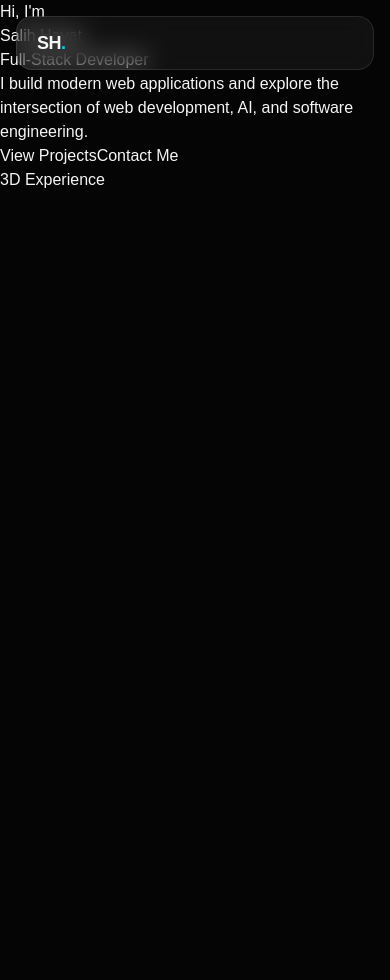
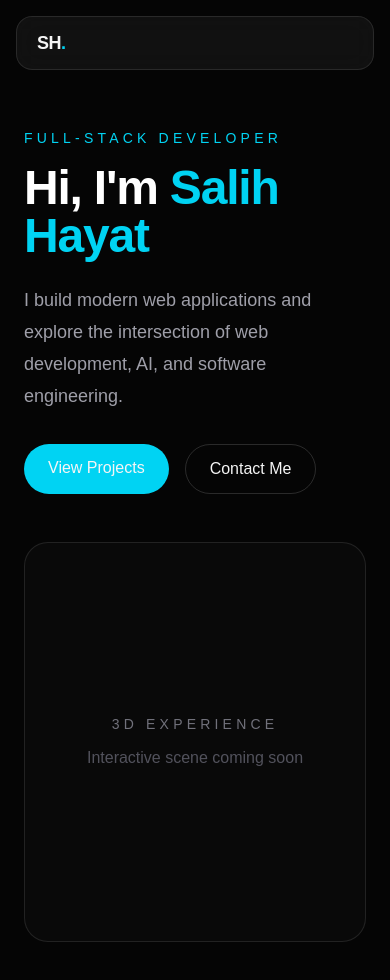
Before and after one commit to salih-x-tech/portfolio-v2, a Next.js app: page / in a window 390 px wide. Shown: the top 980 px of the page. Before the commit the page ends 844 px from the top, so only its background shows below. Built offline with nearby package versions, Linux system fonts and the light colour scheme.

Commit message:
feat: build responsive hero layout

```diff
--- a/components/sections/Hero.tsx
+++ b/components/sections/Hero.tsx
@@ -1,26 +1,58 @@
 export default function Hero() {
   return (
-    <section id="hero">
-      <div>
-        <p>Hi, I'm</p>
+    <section
+      id="hero"
+      className="relative min-h-screen overflow-hidden px-6 pt-32 pb-16"
+    >
+      <div className="mx-auto grid min-h-[calc(100vh-8rem)] max-w-6xl items-center gap-12 lg:grid-cols-2">
+        {/* Hero Content */}
+        <div className="max-w-2xl">
+          <p className="mb-4 text-sm font-medium uppercase tracking-[0.3em] text-cyan-400">
+            Full-Stack Developer
+          </p>
 
-        <h1>Salih Hayat</h1>
+          <h1 className="text-5xl font-bold tracking-tight text-white sm:text-6xl lg:text-7xl">
+            Hi, I'm{" "}
+            <span className="text-cyan-400">
+              Salih Hayat
+            </span>
+          </h1>
 
-        <h2>Full-Stack Developer</h2>
+          <p className="mt-6 max-w-xl text-lg leading-8 text-zinc-400 sm:text-xl">
+            I build modern web applications and explore the intersection
+            of web development, AI, and software engineering.
+          </p>
 
-        <p>
-          I build modern web applications and explore the intersection
-          of web development, AI, and software engineering.
-        </p>
+          {/* CTA Buttons */}
+          <div className="mt-8 flex flex-wrap gap-4">
+            <a
+              href="#projects"
+              className="rounded-full bg-cyan-400 px-6 py-3 font-medium text-black transition-transform hover:scale-105"
+            >
+              View Projects
+            </a>
 
-        <div>
-          <a href="#projects">View Projects</a>
-          <a href="#contact">Contact Me</a>
+            <a
+              href="#contact"
+              className="rounded-full border border-white/15 px-6 py-3 font-medium text-white transition-colors hover:border-cyan-400 hover:text-cyan-400"
+            >
+              Contact Me
+            </a>
+          </div>
         </div>
-      </div>
 
-      <div>
-        <p>3D Experience</p>
+        {/* 3D Scene Placeholder */}
+        <div className="relative flex min-h-[400px] items-center justify-center rounded-3xl border border-white/10 bg-white/[0.02]">
+          <div className="text-center">
+            <p className="text-sm uppercase tracking-[0.3em] text-zinc-500">
+              3D Experience
+            </p>
+
+            <p className="mt-3 text-zinc-600">
+              Interactive scene coming soon
+            </p>
+          </div>
+        </div>
       </div>
     </section>
   );
```
